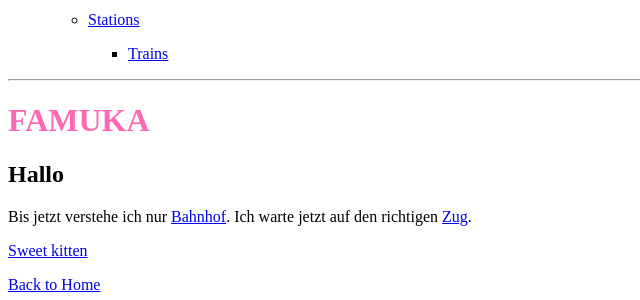
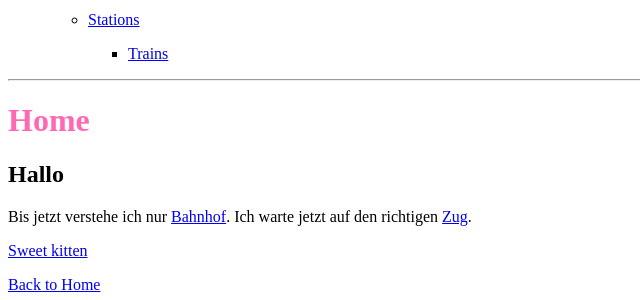
Before and after one commit to FAMUKA/famuka.github.io, a Jekyll site: the page built from index.html, in a window 1280 px wide. Shown: the part 171-471 px from the top of the page, without its empty margins (0-640 px from the left). Built offline with Jekyll 4.4.1, drawn with Linux system fonts in a browser that asks for light colours.

Commit message:
Update index.html

```diff
--- a/index.html
+++ b/index.html
@@ -3,7 +3,7 @@ layout: default
 title: FAMUKA - Home
 ---
 
-<h1>{{ site.title }}</h1>
+<h1>Home</h1>
 <h2>Hallo</h2>
 
 <p>Bis jetzt verstehe ich nur <a href="bahnhof.html">Bahnhof</a>. Ich warte jetzt auf den richtigen <a href="train.html">Zug</a>.</p>
```
